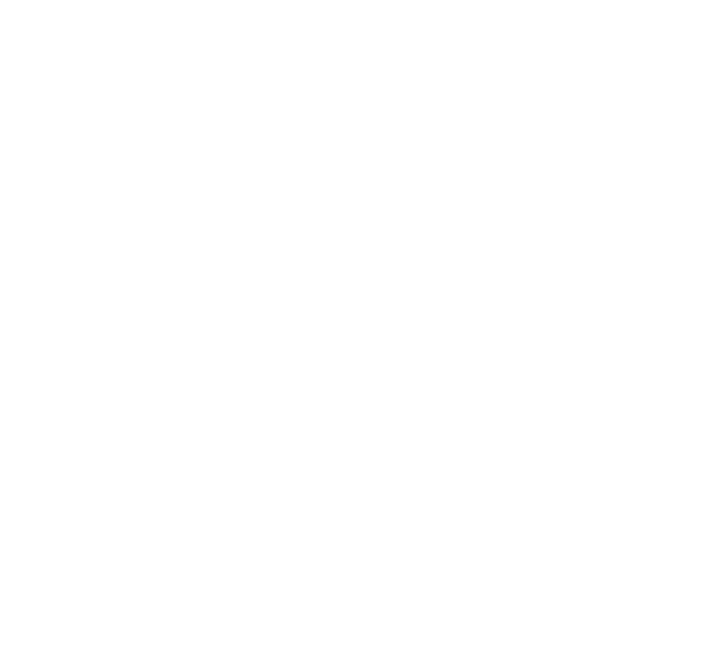
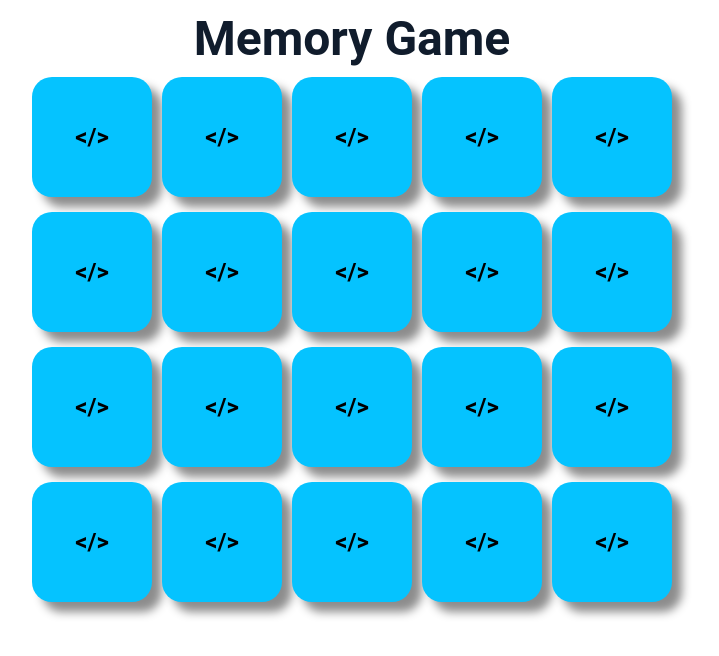
Before and after one commit to NascimentoTalesDev/MemoryGame, a plain HTML site: page assets/index.html in a window 1280 px wide. Shown: the whole page, without its empty margins (288-1007 px from the left). Drawn offline with Linux system fonts and the light colour scheme.

Commit message:
iniciando o game

```diff
--- a/assets/index.html
+++ b/assets/index.html
@@ -4,9 +4,29 @@
     <meta charset="UTF-8">
     <meta http-equiv="X-UA-Compatible" content="IE=edge">
     <meta name="viewport" content="width=device-width, initial-scale=1.0">
+    <link rel="stylesheet" href="style/style.css">
     <title>Memory Game</title>
 </head>
 <body>
+    <h1>Memory Game</h1>
+    <div id="gameBoard">
+        <!-- <div id="6465312864" class="card" data-icon="bootstrap">
+            <div class="card_front">
+                <img src="images/do-sustenido.png" class="icon">
+            </div>
+            <div class="card_back">
+                &lt/&gt
+            </div>
+        </div> -->
+    </div>
 
+
+    <div id="gameOver">
+        <h1>Parabéns, Você Completou o Jogo!</h1>
+        <button id="restart">Resetar</button>
+    </div>
+
+    <script src="scripts/game.js"></script>
+    <script src="scripts/script.js"></script>
 </body>
 </html>
--- /dev/null
+++ b/assets/scripts/game.js
@@ -0,0 +1,64 @@
+let game    = {
+
+    techs: [
+        "bootstrap",
+        "css-3",
+        "do-sustenido",
+        "fire",
+        "html-5",
+        "mysql",
+        "php",
+        "physics",
+        "sass",
+        "script-java",
+    ],
+
+    cards: null,
+
+    creatCardsFromTechs: function() {
+
+        this.cards = []
+
+        this.techs.forEach(tech => {
+            this.cards.push(this.creatPairFromTech(tech));
+        });
+
+        this.cards =  this.cards.flatMap(pair => pair);
+        this.suflleCards();
+        return this.cards
+
+    },
+
+    creatPairFromTech: function (tech) {
+
+        return [{
+            id: this.creatIdWithTechs(tech),
+            flipped: false,
+            icon: tech,
+        },{
+            id: this.creatIdWithTechs(tech),
+            flipped: false,
+            icon: tech,
+        }]
+
+    },
+
+    creatIdWithTechs: function (tech) {
+
+        return tech + parseInt(Math.random() * 1000);
+    },
+
+    suflleCards: function(cards) {
+
+        let curentIndex = this.cards.length;
+        let randomIndex = 0;
+
+        while (curentIndex !== 0) {
+            randomIndex = Math.floor(Math.random() * curentIndex)
+            curentIndex--;
+
+            [this.cards[randomIndex], this.cards[curentIndex]] = [this.cards[curentIndex], this.cards[randomIndex]]
+        }
+
+    },
+}
--- /dev/null
+++ b/assets/scripts/script.js
@@ -0,0 +1,67 @@
+const FRONT = "card_front";
+const BACK = "card_back";
+const CARD = "card";
+const ICON = "icon";
+
+
+
+startGame()
+
+function startGame() {
+
+    initializeCards(game.creatCardsFromTechs());
+}
+
+function initializeCards(cards) {
+
+    const gameBoard = document.getElementById('gameBoard')
+
+    game.cards.forEach(card => {
+
+        let cardElement = document.createElement('div');
+        cardElement.classList.add(CARD);
+        cardElement.dataset.icon = card.icon;
+        cardElement.id = card.id;
+
+        creatCardContent(card, cardElement)
+
+        cardElement.addEventListener('click', flipCard)
+
+        gameBoard.appendChild(cardElement);
+
+    });
+
+    console.log(gameBoard);
+}
+
+function creatCardContent(card, cardElement) {
+
+    creatCardFace(FRONT, card, cardElement);
+    creatCardFace(BACK, card, cardElement)
+}
+
+function creatCardFace(face, card, element) {
+
+    let cardElementFace = document.createElement('div')
+    cardElementFace.classList.add(face)
+
+    if (face === FRONT) {
+        let iconElement = document.createElement('img')
+        iconElement.classList.add(ICON)
+        iconElement.src = "./images/" + card.icon + ".png"
+        cardElementFace.appendChild(iconElement)
+    }else{
+        cardElementFace.innerHTML = "&lt/&gt"
+
+    }
+
+    element.appendChild(cardElementFace)
+}
+
+
+
+
+
+function flipCard() {
+    console.log(this.classList.add('flip'));
+}
--- /dev/null
+++ b/assets/style/sass/colors.scss
@@ -0,0 +1,6 @@
+$cardFront: #101c2c;
+$cardBack: #05c3ff;
+$cardShadow: 10px 10px 10px rgba(0, 0, 0, 0.45);
+$backGroundGameOver: rgba(0, 0, 0, 0.9);
+$textColorWhite: #fff;
+$buttonColor: yellow;
--- /dev/null
+++ b/assets/style/style.scss
@@ -0,0 +1,197 @@
+@import 'sass/colors.scss';
+
+*{
+    margin: 0;
+    padding: 0;
+    box-sizing: border-box;
+    font-family: 'roboto', arial, helvetica, sans-serif;
+}
+
+body{
+    width: 100vw;
+    height: 100vh;
+
+    h1{
+        font-size: 3rem;
+        text-align: center;
+        padding: 10px;
+        margin: auto;
+        color: $cardFront;
+        width: 50%;
+    }
+    #gameBoard{
+        display: grid;
+        justify-content: space-evenly;
+        grid-template-columns: auto auto auto auto auto;
+        grid-template-rows: auto auto auto auto;
+        column-gap: 10px;
+        row-gap: 10px;
+        width: 50%;
+        margin: auto;
+
+        .card{
+
+            width: 120px;
+            height: 120px;
+            position: relative;
+            margin-bottom: 5px;
+            transform-style: preserve-3d;
+
+            justify-content: center;
+            transition: transform 0.5s;
+            cursor: pointer;
+            .card_front, .card_back{
+                position: absolute;
+                width: 100%;
+                height: 100%;
+                display: flex;
+                align-items: center;
+                justify-content: center;
+                border-radius: 20px;
+                box-shadow:  $cardShadow;
+
+                backface-visibility: hidden;
+            }
+
+            .card_front{
+                background-color: $cardFront;
+                transform: rotateY(180deg);
+                img{
+                    width: 70%
+                }
+            }
+
+            .card_back{
+                background-color: $cardBack;
+                font-weight: bold;
+                font-size: 1.5rem;
+            }
+        }
+
+    }
+
+
+    .flip{
+        transform: rotateY(180deg);
+
+    }
+
+    #gameOver{
+        background-color: $backGroundGameOver;
+        display: none;
+        flex-direction: column;
+        width: 100%;
+        height: 100%;
+        justify-content: center;
+        align-items: center;
+        position: absolute;
+        top: 0;
+        left: 0;
+        h1{
+            font-size: 2.5rem;
+            padding: 20px;
+            width: 90%;
+            text-align: center;
+            color: $textColorWhite;
+        }
+
+        #restart{
+            padding: 10px;
+            font-size: 2rem;
+            background-color: $buttonColor;
+            border: none;
+            margin-top: 30px;
+            border-radius: 5px;
+            cursor: pointer;
+        }
+        #restart:active{
+            transform: scale(0.98);
+        }
+    }
+}
+
+/////////////////////////////////////////////////////////////////////////////
+
+// @media only screen and (min-width: 500px ) {
+
+//     body {
+//     //   background-color: rgb(255, 60, 1);
+
+//       #gameBoard{
+//         display: grid;
+//         justify-content: space-evenly;
+//         grid-template-columns: auto auto auto auto;
+//         grid-template-rows: auto auto auto auto;
+//         column-gap: 5px;
+//         row-gap: 5px;
+//         width: 100%;
+
+//         .card{
+
+//             width: 110px;
+//             height: 110px;
+//         }
+//         }
+//     }
+// }
+
+// //////////////////////////////////////////////////////////////////////////////
+
+// @media only screen and (min-width: 700px ) {
+//     body {
+//     //   background-color: rgb(60, 255, 1);
+
+//       #gameBoard{
+//         grid-template-columns: auto auto auto auto auto;
+//         grid-template-rows: auto auto auto auto;
+
+//         .card{
+
+//             width: 110px;
+//             height: 110px;
+//         }
+//     }
+//     }
+// }
+
+// //////////////////////////////////////////////////////////////////////////////
+
+// @media only screen and (min-width: 900px ) {
+
+//     body{
+//         // background-color: rgb(60, 255, 1);
+
+//         #gameBoard{
+//             grid-template-columns: auto auto auto auto auto;
+//             grid-template-rows: auto auto auto auto;
+
+//             .card{
+
+//                 width: 140px;
+//                 height: 140px;
+//             }
+
+//         }
+//     }
+// }
+
+// /////////////////////////////////////////////////////////////////////////////
+
+// @media only screen and (min-width: 1200px ) {
+
+//     body{
+//         // background-color: rgb(48, 1, 255);
+
+//         #gameBoard{
+//             grid-template-columns: auto auto auto auto auto;
+//             grid-template-rows: auto auto auto auto;
+
+//             .card{
+
+//                 width: 160px;
+//                 height: 160px;
+//             }
+
+//         }
+//     }
+// }
```
Also changed, not shown: assets/style/sass/colors.css (added), assets/style/style.css (added), 2 other files.
